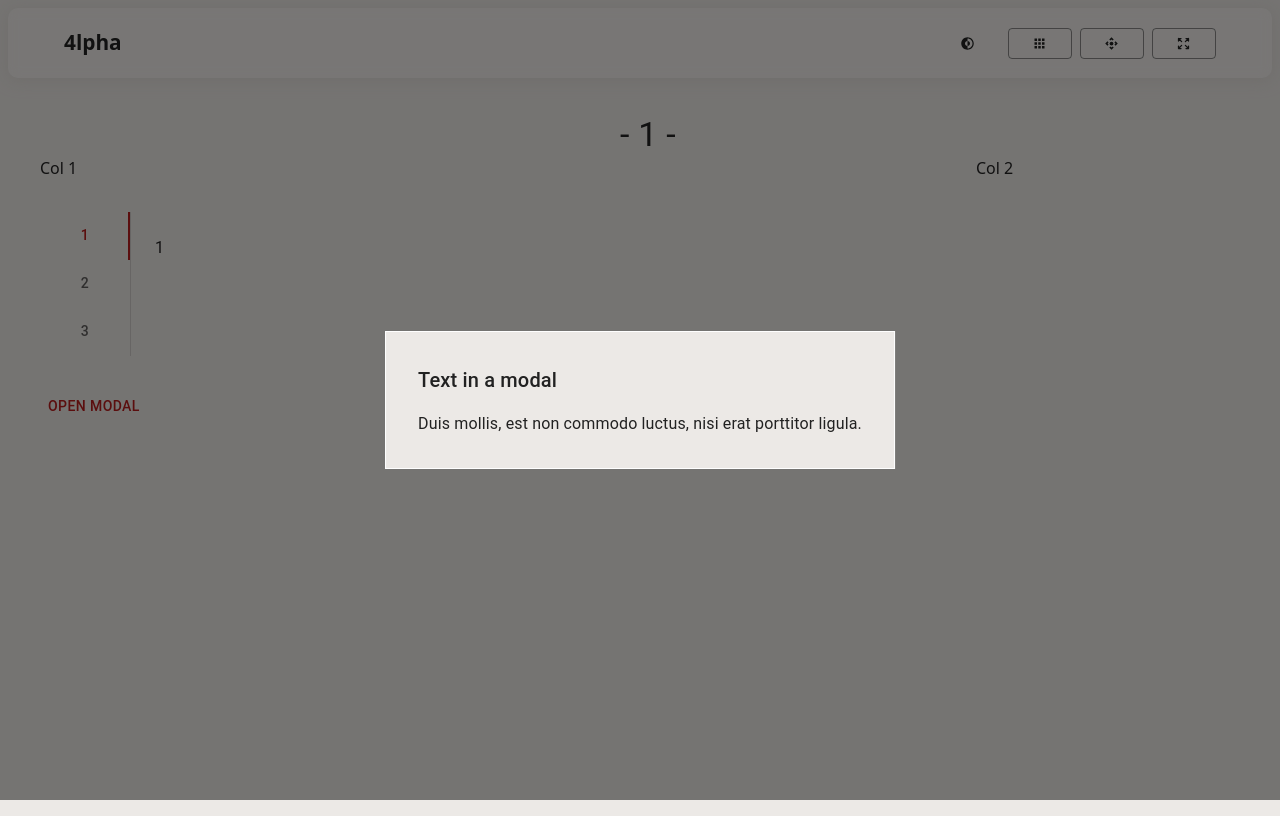
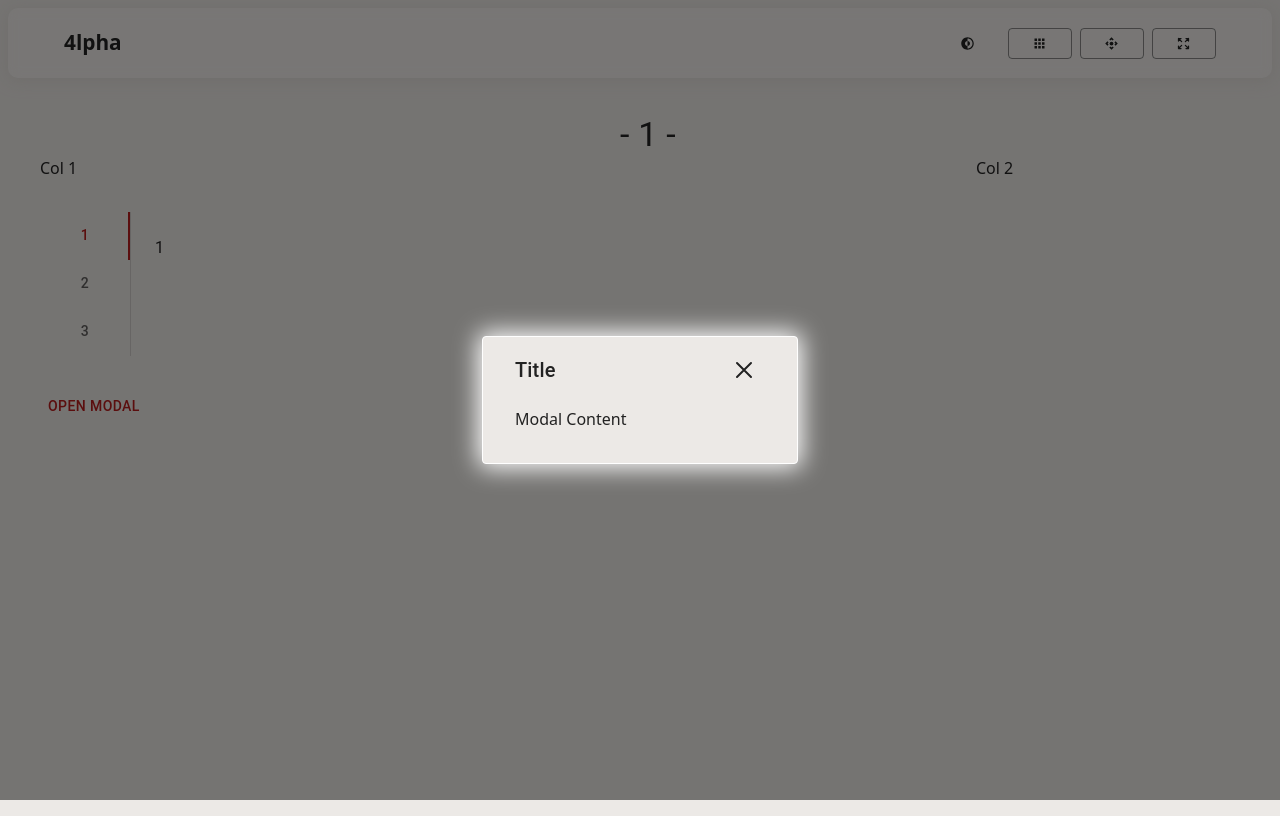
Before and after one commit to 4lpha-N/OnePage, a React (Vite) app: page / in a window 1280 px wide. Both pictures are taken after a click on the button "OPEN MODAL". Built offline with nearby package versions, Linux system fonts and the light colour scheme.

Commit message:
[main] modal component

```diff
--- a/src/projects/OnePage/OnePage.scss
+++ b/src/projects/OnePage/OnePage.scss
@@ -202,20 +202,3 @@
   grid-area: br;
   transform-origin: bottom right;
 }
-
-// ── Modal ────────────────────
-.onepage-modal {
-  &__box {
-    position: absolute;
-    top: 50%;
-    left: 50%;
-    transform: translate(-50%, -50%);
-    width: auto;
-    min-width: 250px;
-    max-width: 75vw;
-    background-color: var(--bg);
-    border: 1px solid var(--bg-lighter);
-    box-shadow: 24px rgba(0, 0, 0, 0.2);
-    padding: 32px;
-  }
-}
--- a/src/projects/OnePage/OnePage.tsx
+++ b/src/projects/OnePage/OnePage.tsx
@@ -9,6 +9,7 @@ import {
 import type { PageDef } from './utils/functions';
 import Header from './components/Header/Header';
 import Tabs from './components/Tabs/Tabs';
+import Modal from './components/Modal/Modal';
 import {
   GoArrowUpLeft,
   GoArrowUp,
@@ -20,7 +21,7 @@ import {
   GoArrowDownRight,
 } from 'react-icons/go';
 import { ThemeProvider, createTheme } from '@mui/material/styles';
-import { Container, Grid, Typography, Modal, Button, Box } from '@mui/material';
+import { Container, Grid, Typography, Box } from '@mui/material';
 import { SnackbarProvider, enqueueSnackbar } from 'notistack';
 
 // ──────────────────────────────────────────────
@@ -34,10 +35,6 @@ import { SnackbarProvider, enqueueSnackbar } from 'notistack';
 // ──────────────────────────────────────────────
 
 function HomeContent() {
-  const [open, setOpen] = useState(false);
-  const handleOpen = () => setOpen(true);
-  const handleClose = () => setOpen(false);
-
   return (
     <Container maxWidth="xl">
       <Grid container spacing={4}>
@@ -56,23 +53,8 @@ function HomeContent() {
           <Tabs />
         </Grid>
         <Grid size={{ xs: 12 }}>
-          <Button onClick={handleOpen}>Open modal</Button>
-          <Modal
-            open={open}
-            onClose={handleClose}
-            aria-labelledby="modal-modal-title"
-            aria-describedby="modal-modal-description"
-            sx={{ display: 'flex', alignItems: 'center', justifyContent: 'center' }}
-            className="onepage-modal"
-          >
-            <Box className="onepage-modal__box">
-              <Typography id="modal-modal-title" variant="h6" component="h2">
-                Text in a modal
-              </Typography>
-              <Typography id="modal-modal-description" sx={{ mt: 2 }}>
-                Duis mollis, est non commodo luctus, nisi erat porttitor ligula.
-              </Typography>
-            </Box>
+          <Modal title="Title">
+            <div>Modal Content</div>
           </Modal>
         </Grid>
       </Grid>
--- /dev/null
+++ b/src/projects/OnePage/components/Modal/Modal.scss
@@ -0,0 +1,39 @@
+@use '../../../variables.scss' as *;
+// ── Modal ────────────────────
+.onepage-modal {
+  &__box {
+    position: absolute;
+    top: 50%;
+    left: 50%;
+    transform: translate(-50%, -50%);
+    width: auto;
+    min-width: 250px;
+    max-width: 50dvw;
+    max-height: 75dvh;
+    background-color: var(--bg);
+    border: 1px solid var(--bg-lighter);
+    border-radius: 4px;
+    box-shadow: 0 0 24px 4px var(--bg-lighter);
+    padding: 12px 32px 32px 32px;
+    overflow-y: auto;
+
+    @media (max-width: $mediaMD) {
+      height: calc(90dvh);
+      width: calc(90dvw - 32px);
+      min-width: unset;
+      max-width: unset;
+      max-height: unset;
+    }
+
+    @media (max-width: $mediaLG) {
+      max-width: 75dvw;
+    }
+  }
+
+  &__head {
+    display: flex;
+    align-items: center;
+    justify-content: space-between;
+    margin-bottom: 16px;
+  }
+}
--- /dev/null
+++ b/src/projects/OnePage/components/Modal/Modal.tsx
@@ -0,0 +1,56 @@
+import React from 'react';
+import './Modal.scss';
+import Box from '@mui/material/Box';
+import Button from '@mui/material/Button';
+import IconButton from '@mui/material/IconButton';
+import Typography from '@mui/material/Typography';
+import Modal from '@mui/material/Modal';
+import { IoCloseOutline } from 'react-icons/io5';
+
+interface ModalComponentProps {
+  children: React.ReactNode;
+  title?: string;
+  initialOpen?: boolean;
+}
+
+export default function ModalComponent({
+  title,
+  initialOpen = false,
+  children,
+}: ModalComponentProps) {
+  const [open, setOpen] = React.useState(initialOpen || false);
+  const handleOpen = () => setOpen(true);
+  const handleClose = () => setOpen(false);
+
+  return (
+    <div>
+      <Button onClick={handleOpen}>Open modal</Button>
+      <Modal
+        open={open}
+        onClose={handleClose}
+        aria-labelledby="modal-modal-title"
+        aria-describedby="modal-modal-description"
+        className="onepage-modal"
+      >
+        <Box className="onepage-modal__box">
+          <Box className="onepage-modal__head">
+            <Typography id="onepage-modal__title" variant="h6" component="h2">
+              {title || ''}
+            </Typography>
+            <Box className="onepage-modal__close">
+              <IconButton
+                aria-label="Close modal"
+                color="secondary"
+                size="small"
+                onClick={handleClose}
+              >
+                <IoCloseOutline size={32} />
+              </IconButton>
+            </Box>
+          </Box>
+          <Box>{children}</Box>
+        </Box>
+      </Modal>
+    </div>
+  );
+}
```
